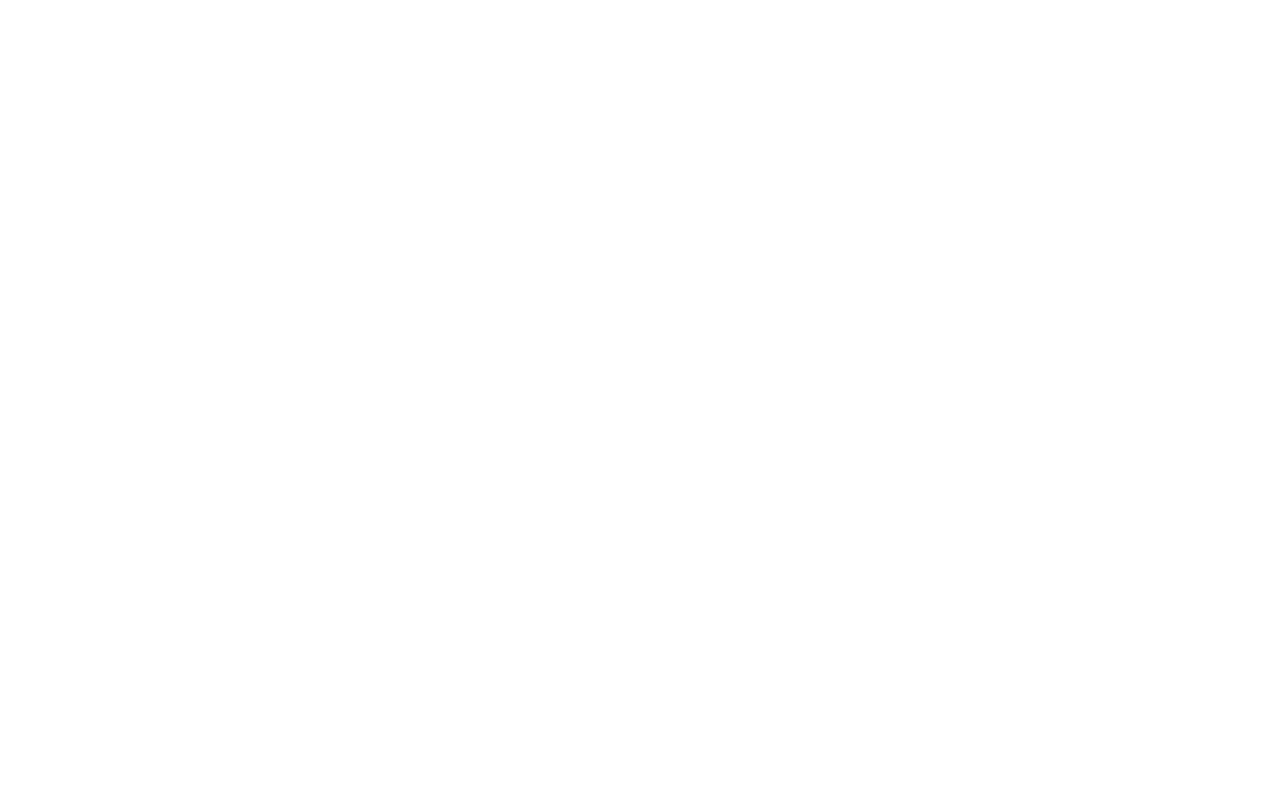
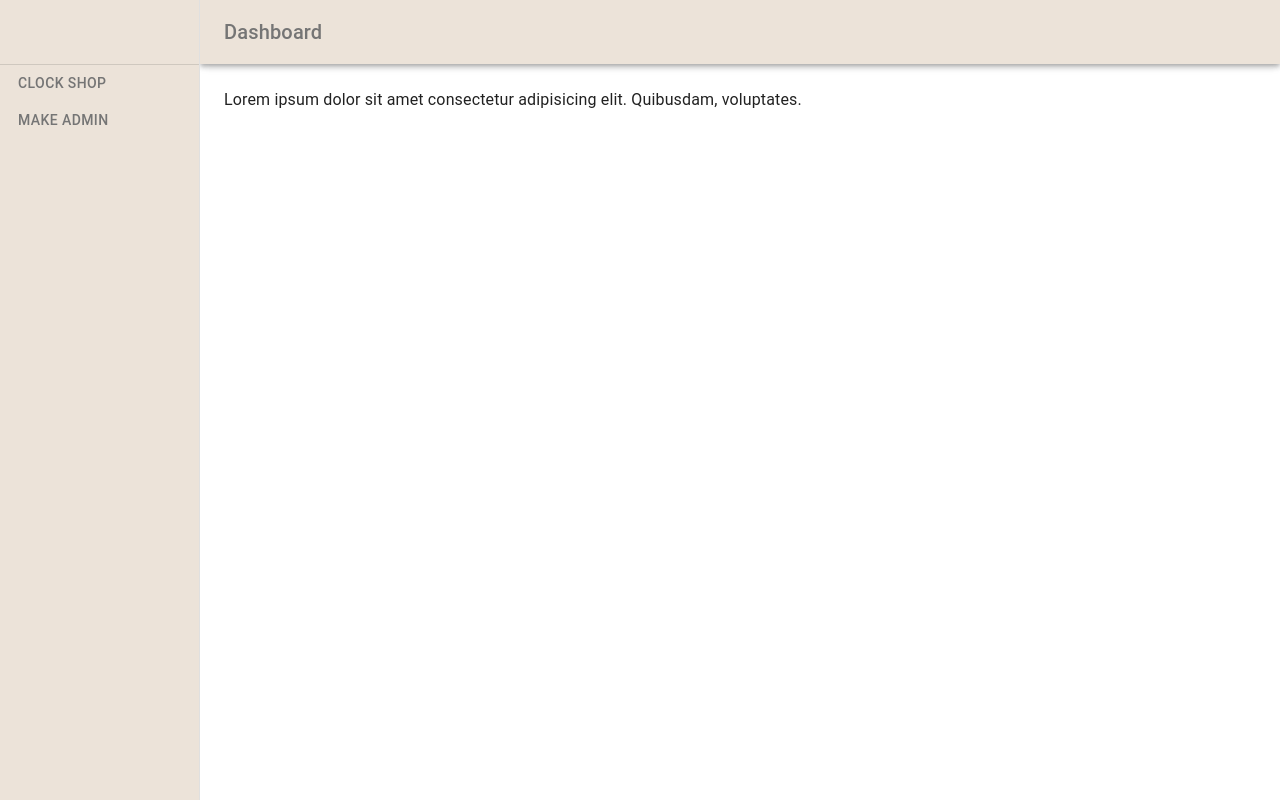
Before and after one commit to programmersajeeb/japanese_project_1, a React (Create React App) app: page /dashboard in a window 1280 px wide. Before the commit this address had no page. Built offline with nearby package versions, Linux system fonts and the light colour scheme.

Commit message:
dashboard design

```diff
--- a/src/App.js
+++ b/src/App.js
@@ -5,6 +5,7 @@
 import Mission from './components/Mission/Mission';
 import Jobs from './components/Jobs/Jobs';
 import Company from './components/CompanyProfile/Company';
+import Dashboard from './components/dashboard/Dashboard/Dashboard';
 function App() {
 	return (
 		<Box>
@@ -15,6 +16,7 @@
 					<Route path="/mission" element={<Mission />} />
 					<Route path="/job" element={<Jobs />} />
 					<Route path="/company" element={<Company />} />
+					<Route path="dashboard" element={  <Dashboard /> } />
 				</Routes>
 			</BrowserRouter>
 		</Box>
--- /dev/null
+++ b/src/components/dashboard/Dashboard/Dashboard.js
@@ -0,0 +1,200 @@
+import * as React from 'react';
+import PropTypes from 'prop-types';
+import AppBar from '@mui/material/AppBar';
+import Box from '@mui/material/Box';
+import CssBaseline from '@mui/material/CssBaseline';
+import Divider from '@mui/material/Divider';
+import Drawer from '@mui/material/Drawer';
+import IconButton from '@mui/material/IconButton';
+import MenuIcon from '@mui/icons-material/Menu';
+import Toolbar from '@mui/material/Toolbar';
+import Typography from '@mui/material/Typography';
+import { Route, Routes, Link, useLocation } from 'react-router-dom';
+import {Button} from '@mui/material';
+// import DashboardHome from '../DashboardHome/DashboardHome';
+// import MakeAdmin from '../MakeAdmin/MakeAdmin';
+// import AddProduct from '../AddProduct/AddProduct';
+// import ManageProducts from '../ManageProducts/ManageProducts';
+// import useAuth from '../../../hooks/useAuth';
+// import AdminRoute from '../../Login/AdminRoute/AdminRoute';
+import DashboardHome from './DashboardHome/DashboardHome';
+import MakeAdmin from '../MakeAdmin/MakeAdmin';
+
+const drawerWidth = 200;
+
+function Dashboard(props) {
+    const {window} = props;
+    const [mobileOpen, setMobileOpen] = React.useState(false);
+    let location = useLocation();
+    // const {admin} = useAuth();
+    const handleDrawerToggle = () => {
+        setMobileOpen(!mobileOpen);
+    };
+
+    const drawer = (
+        <div style={{backgroundColor:"rgba(193,164,130,.3)", minHeight:"100vh"}}>
+            <Toolbar/>
+            <Divider/>
+            <Box style={{paddingLeft:"10px"}}>
+            <Box>
+            <Box style={{textAlign:"left"}}>
+            <Link style={{textDecoration:"none", color:"#757575"}} to="/">
+                <Button color="inherit">Clock Shop</Button>
+            </Link>
+            </Box>
+            <Box style={{textAlign:"left"}}>
+            {/* <Link style={{textDecoration:"none", color:"#757575"}} to={`${url}`}>
+                <Button color="inherit">Dashboard</Button>
+            </Link> */}
+            </Box>
+            </Box>
+                        <Box>
+                        <Link style={{textDecoration:"none", color:"#757575"}} to="/Dashboard/makeAdmin">
+                            <Button color="inherit">Make Admin</Button>
+                        </Link>
+                        </Box>
+                        {/* <Box>
+                        <Link style={{textDecoration:"none", color:"#757575"}} to={`${url}/addProduct`}>
+                            <Button color="inherit">Add Product</Button>
+                        </Link>
+                        </Box>
+                        <Box>
+                        <Link style={{textDecoration:"none", color:"#757575"}} to={`${url}/manageProducts`}>
+                            <Button color="inherit">Manage Products</Button>
+                        </Link>
+                        </Box> */}
+
+                    </Box>
+
+        </div>
+    );
+
+    const container = window !== undefined
+        ? () => window().document.body
+        : undefined;
+
+    return (
+        <Box sx={{
+                display: 'flex'
+            }}>
+            <CssBaseline/>
+            <AppBar
+                position="fixed"
+                sx={{
+                    width: {
+                        sm: `calc(100% - ${drawerWidth}px)`,
+                        backgroundColor:"rgba(193,164,130,.3)"
+                    },
+                    ml: {
+                        sm: `${drawerWidth}px`
+                    }
+                }}>
+                <Toolbar>
+                    <IconButton
+                        color="inherit"
+                        aria-label="open drawer"
+                        edge="start"
+                        onClick={handleDrawerToggle}
+                        sx={{
+                            mr: 2,
+                            display: {
+                                sm: 'none'
+                            }
+                        }}>
+                        <MenuIcon/>
+                    </IconButton>
+                    <Typography variant="h6" noWrap="noWrap" color="#757575" component="div">
+                        Dashboard
+                    </Typography>
+                </Toolbar>
+            </AppBar>
+            <Box
+                component="nav"
+                sx={{
+                    width: {
+                        sm: drawerWidth
+                    },
+                    flexShrink: {
+                        sm: 0
+                    }
+                }}
+                aria-label="mailbox folders">
+                {/* The implementation can be swapped with js to avoid SEO duplication of links. */}
+                <Drawer
+                    container={container}
+                    variant="temporary"
+                    open={mobileOpen}
+                    onClose={handleDrawerToggle}
+                    ModalProps={{
+                        keepMounted: true, // Better open performance on mobile.
+                    }}
+                    sx={{
+                        display: {
+                            xs: 'block',
+                            sm: 'none'
+                        },
+                        '& .MuiDrawer-paper' : {
+                            boxSizing: 'border-box',
+                            width: drawerWidth
+                        }
+                    }}>
+                    {drawer}
+                </Drawer>
+                <Drawer
+                    variant="permanent"
+                    sx={{
+                        display: {
+                            xs: 'none',
+                            sm: 'block'
+                        },
+                        '& .MuiDrawer-paper' : {
+                            boxSizing: 'border-box',
+                            width: drawerWidth
+                        }
+                    }}
+                    open="open">
+                    {drawer}
+                </Drawer>
+            </Box>
+            <Box
+                component="main"
+                sx={{
+                    flexGrow: 1,
+                    p: 3,
+                    width: {
+                        sm: `calc(100% - ${drawerWidth}px)`
+                    }
+                }}>
+                <Toolbar/>
+                {/* <BrowserRouter> */}
+                <Routes>
+                    {/* <Route exact="exact" path={path}>
+                        <DashboardHome></DashboardHome>
+                    </Route> */}
+                    <Route exact="exact" path="/" element={<DashboardHome />} />
+                    <Route exact="exact" path="/Dashboard/makeAdmin" element={<MakeAdmin />} />
+                    {/* <AdminRoute path={`${path}/addProduct`}>
+                        <AddProduct></AddProduct>
+                    </AdminRoute>
+                    <AdminRoute path={`${path}/manageProducts`}>
+                        <ManageProducts></ManageProducts>
+                    </AdminRoute>
+                    <AdminRoute path={`${path}/makeAdmin`}>
+                        <MakeAdmin></MakeAdmin>
+                    </AdminRoute> */}
+                </Routes>
+                {/* </BrowserRouter> */}
+            </Box>
+        </Box>
+    );
+}
+
+Dashboard.propTypes = {
+    /**
+   * Injected by the documentation to work in an iframe.
+   * You won't need it on your project.
+   */
+    window: PropTypes.func
+};
+
+export default Dashboard;
--- /dev/null
+++ b/src/components/dashboard/Dashboard/DashboardHome/DashboardHome.js
@@ -0,0 +1,12 @@
+import { Box } from '@mui/material';
+import React from 'react';
+
+const DashboardHome = () => {
+  return (
+    <Box>
+      <p>Lorem ipsum dolor sit amet consectetur adipisicing elit. Quibusdam, voluptates.</p>
+    </Box>
+  );
+};
+
+export default DashboardHome;
--- /dev/null
+++ b/src/components/dashboard/MakeAdmin/MakeAdmin.js
@@ -0,0 +1,11 @@
+import React from 'react';
+
+const MakeAdmin = () => {
+  return (
+    <div>
+      <p>make admin</p>
+    </div>
+  );
+};
+
+export default MakeAdmin;
--- a/src/components/home/contactArea/ContactForm/ContactForm.js
+++ b/src/components/home/contactArea/ContactForm/ContactForm.js
@@ -11,7 +11,7 @@
   const onSubmit = data => {
     console.log(data);
     axios
-        .post('', data)
+        .post('http://localhost:5000/reports', data)
         .then(res => {
             if (res.data.insertedId) {
                 reset();
@@ -99,8 +99,8 @@
           </Box>
           <Box>
             <ul className={styles.contactUl}>
-              <li><span>Email address:</span>	&nbsp;<a className={styles.link} href="mailto:mijapan4@gmail.com">mijapan4@gmail.com</a></li>
-              <li><span>Web:</span>	&nbsp;<Link to='/' className={styles.link}>https://mi-japan.net/ </Link></li>
+              <li><span>Email address:</span>	&nbsp;<a className={styles.link} href="mailto:info@luminous-jp.net">info@luminous-jp.net</a></li>
+              <li><span>Web:</span>	&nbsp;<Link to='/' className={styles.link}>http://luminous-jp.net/</Link></li>
               <li>careers@luminous-jp.net</li>
             </ul>
           </Box>
```
Also changed, not shown: 1 other file (tests, documents, lock files or other folders).
